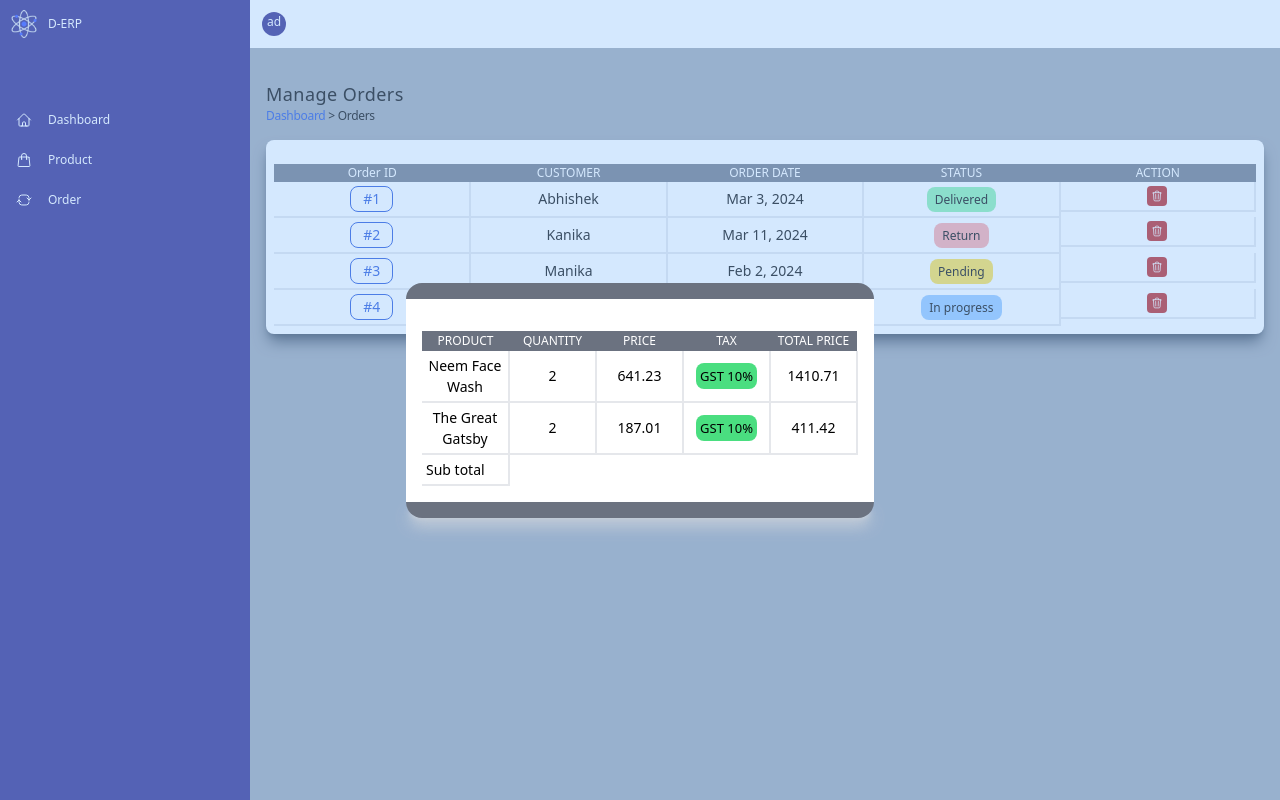
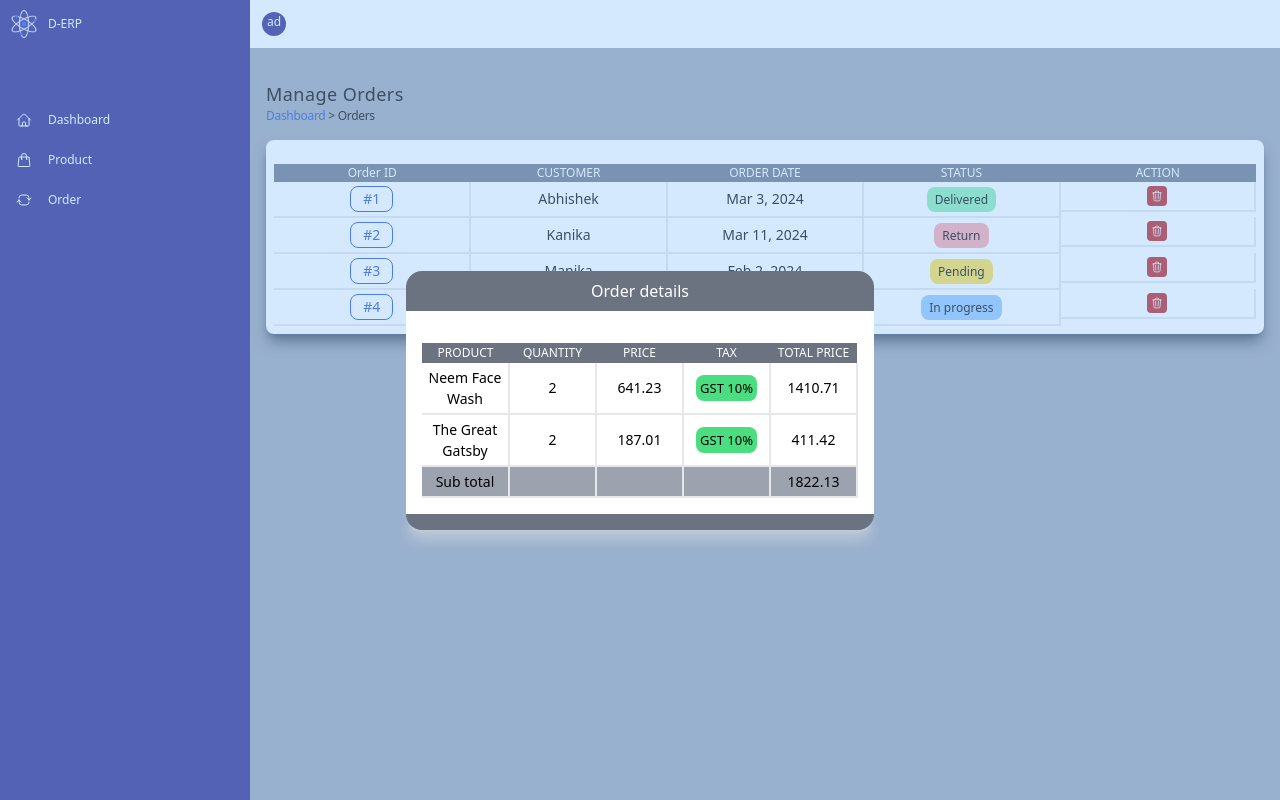
Before and after one commit to Abhishek-1337/Derp, a React (Vite) app: page /order in a window 1280 px wide. Both pictures are taken after a click on the button "#1". Built offline with nearby package versions, Linux system fonts and the light colour scheme.

Commit message:
Ordered item subtotal calculation

```diff
--- a/src/components/Order/OrderTable.jsx
+++ b/src/components/Order/OrderTable.jsx
@@ -8,10 +8,19 @@ const OrderTable = ({ data }) => {
   const productData = useSelector((state) => state.product.data);
   const [modalDialog, setModalDialog] = useState(false);
   const [orderDetails, setOrderDetails] = useState([]);
+  const [subTotal, setSubTotal] = useState(0);
 
-  const modalDialogHandler = (item) => {
-    const orderedItems = item.order_items;
+  const calculateTaxOnItem = (order) => {
+    return (
+      order.price * order.quantity +
+      (order.price * order.quantity * 10) / 100
+    ).toFixed(2);
+  };
+
+  const modalDialogHandler = (userOrder) => {
+    const orderedItems = userOrder.order_items;
     const result = [];
+    let total = 0;
     orderedItems.forEach((order) => {
       let orderedProduct = productData.filter(
         (product) => product.product_id === order.product_id
@@ -20,8 +29,11 @@ const OrderTable = ({ data }) => {
       const newObj = { ...obj };
       newObj.quantity = order.quantity;
       delete newObj.quantity_in_stock;
+      total += +calculateTaxOnItem(newObj);
+      console.log(total);
       result.push(newObj);
     });
+    setSubTotal(total);
     setOrderDetails(result);
     setModalDialog(true);
   };
@@ -29,13 +41,15 @@ const OrderTable = ({ data }) => {
   const handleModalOnCancel = () => {
     setModalDialog(false);
   };
+
   return (
     <div className="overflow-auto mt-4 bg-white rounded-lg p-2  shadow-lg shadow-gray-700">
       <Modal
         isOpen={modalDialog}
         onCancel={handleModalOnCancel}
+        title="Order details"
         data={
-          <table className=" md:w-full mt-4 table-fixed">
+          <table className=" w-full mt-4 table-fixed">
             <thead>
               <tr className="text-[12px] text-white bg-gray-500 rounded-t-xl p-1">
                 <th className="font-medium mr-2">PRODUCT</th>
@@ -59,24 +73,17 @@ const OrderTable = ({ data }) => {
                         </span>
                       }
                     />
-                    <TableField
-                      data={(
-                        order.price * order.quantity +
-                        (order.price * order.quantity * 10) / 100
-                      ).toFixed(2)}
-                    />
+                    <TableField data={calculateTaxOnItem(order)} />
                   </tr>
                 );
               })}
 
-              <tr>
-                <td className="text-[14px] mr-2 border-b-2 border-r-2 p-1">
-                  Sub total
-                </td>
-                <td></td>
-                <td></td>
-                <td></td>
-                <td></td>
+              <tr className=" text-center text-[14px] bg-gray-400">
+                <TableField data="Sub total" />
+                <TableField />
+                <TableField />
+                <TableField />
+                <TableField data={subTotal.toFixed(2)} />
               </tr>
             </tbody>
           </table>
--- a/src/components/Product/Product.jsx
+++ b/src/components/Product/Product.jsx
@@ -10,6 +10,7 @@ import { useNavigate } from "react-router-dom";
 import MainBodyTopBar from "../../shared/components/MainBodyTopBar";
 
 const Product = () => {
+  console.log("HELLO");
   const [modalOpen, setModalOpen] = useState(false);
   const dispatch = useDispatch();
   const navigate = useNavigate();
--- a/src/components/Product/ProductForm.jsx
+++ b/src/components/Product/ProductForm.jsx
@@ -46,6 +46,8 @@ const ProductForm = ({
     formik.setFieldValue("category", productDetails?.category);
     formik.setFieldValue("quantity", productDetails?.quantity);
   }, [productDetails]);
+
+  console.log("productdetals");
 
   const formik = useFormik({
     initialValues: {
--- a/src/shared/components/Modal.jsx
+++ b/src/shared/components/Modal.jsx
@@ -29,7 +29,7 @@ const Modal = ({ isOpen, onCancel, data, title }) => {
         <header className="bg-gray-500 rounded-t-2xl p-2 text-center text-white font-medium ">
           {title}
         </header>
-        <section className="flex items-center justify-center bg-white p-4 ">
+        <section className="flex items-center justify-center bg-white p-4 overflow-x-auto">
           {data}
         </section>
         <footer className="bg-gray-500 rounded-b-2xl p-2 text-center text-white font-medium  shadow-lg shadow-gray-300"></footer>
--- /dev/null
+++ b/src/shared/components/Table.jsx
@@ -0,0 +1,54 @@
+import EditIcon from "../icons/EditIcon";
+import DeleteIcon from "../icons/DeleteIcon";
+
+const Table = ({
+  currentPageData,
+  modalDialogHandler,
+  deleteProductHandler,
+  headerOptions,
+}) => {
+  return (
+    <table className="min-w-[720px] md:w-full mt-4 table-fixed">
+      <thead>
+        <tr className="text-[12px] text-white bg-gray-500 rounded-t-xl p-1">
+          {headerOptions.map((header) => (
+            <th key={header} className="font-medium mr-2">
+              {header}
+            </th>
+          ))}
+        </tr>
+      </thead>
+      <tbody>
+        {currentPageData.map((item) => {
+          return (
+            <tr key={item.product_id} className="text-center text-[14px]">
+              <td className="border-r-2 border-b-2 p-1">{item.product_name}</td>
+              <td className="border-r-2 border-b-2 p-1">{item.category}</td>
+              <td className="border-r-2 border-b-2 p-1">{item.price}</td>
+              <td className="border-r-2 border-b-2 p-1">
+                {item.quantity_in_stock}
+              </td>
+              <td className="border-r-2 border-b-2 p-1 flex justify-center gap-1">
+                <div
+                  id={item.product_id}
+                  className="cursor-pointer bg-cyan-500 p-1 rounded"
+                  onClick={() => modalDialogHandler(item)}
+                >
+                  <EditIcon />
+                </div>
+                <div
+                  className="cursor-pointer bg-red-700 p-1 rounded"
+                  onClick={() => deleteProductHandler(item)}
+                >
+                  <DeleteIcon />
+                </div>
+              </td>
+            </tr>
+          );
+        })}
+      </tbody>
+    </table>
+  );
+};
+
+export default Table;
```
